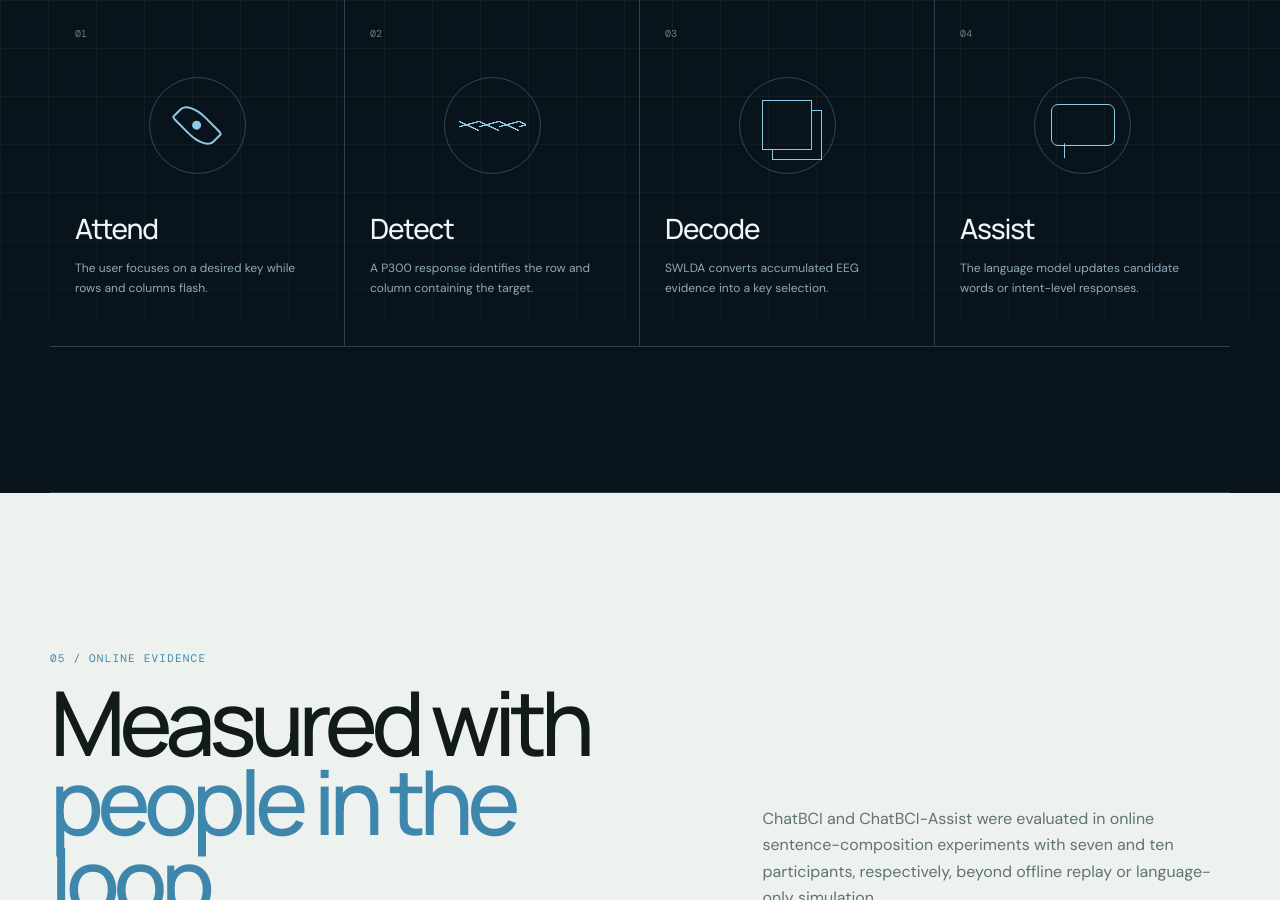
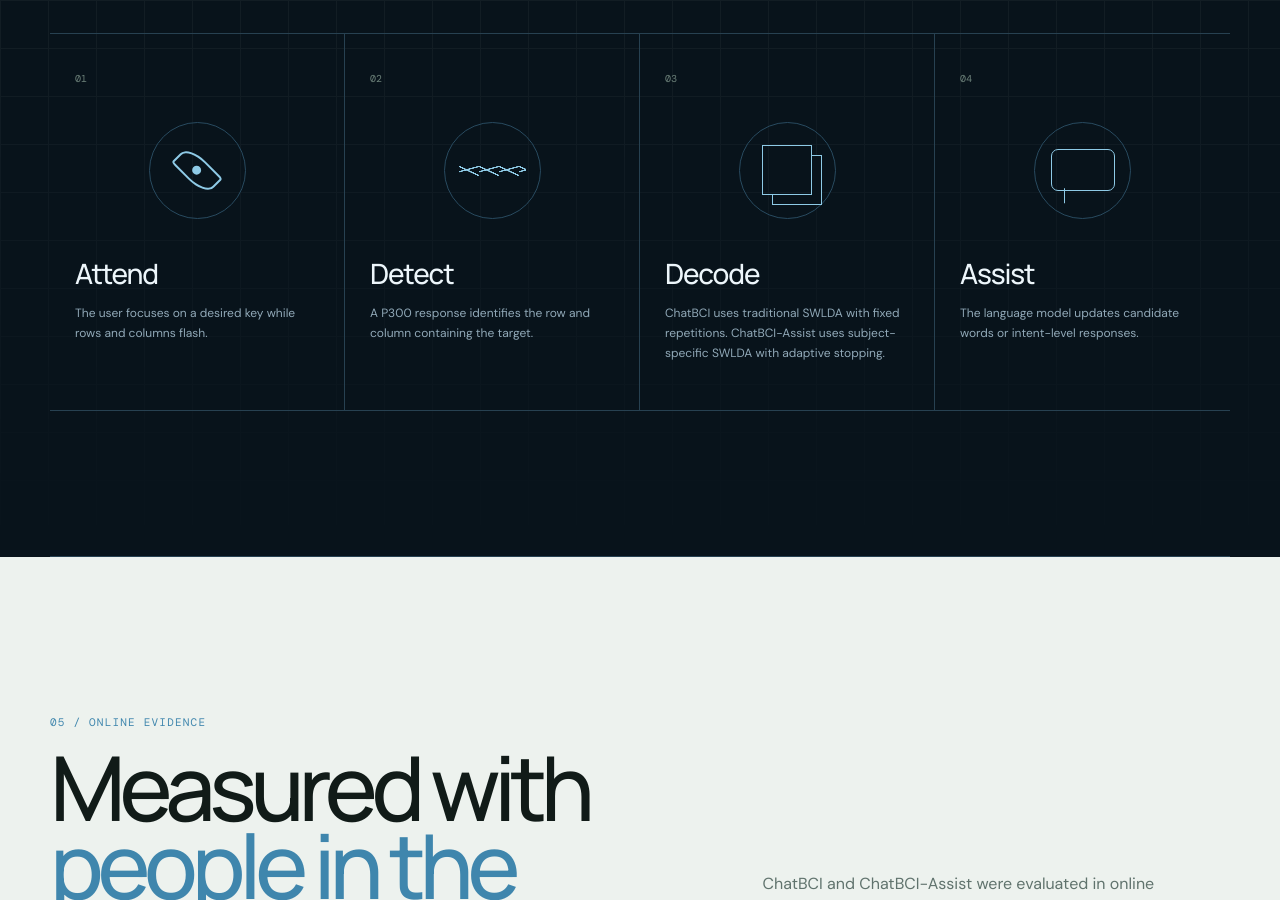
Before and after one commit to Jiazhen-Hong/jiazhenhong, a Jekyll site: the page projects/chatbci/index.html, which Jekyll copies as it is, in a window 1280 px wide and 900 px high, scrolled down 5803 px. Built offline with Jekyll 4.4.1, drawn with Linux system fonts in a browser that asks for light colours; some of the changed text lies outside the part shown.

Commit message:
Correct ChatBCI decoder descriptions

```diff
--- a/projects/chatbci/app.js
+++ b/projects/chatbci/app.js
@@ -92,7 +92,7 @@
   evidenceValue.textContent = evidence.toFixed(2);
   evidenceTrack.style.width = `${evidence * 100}%`;
   repetitionValue.textContent = MODES[state.mode].repetitions;
-  stopLabel.textContent = state.mode === "assist" ? "Adaptive stop" : "Fixed repetitions";
+  stopLabel.textContent = state.mode === "assist" ? "Adaptive stopping" : "Fixed repetitions";
 }
 
 function setMode(mode) {
--- a/projects/chatbci/index.html
+++ b/projects/chatbci/index.html
@@ -133,7 +133,8 @@
             </div>
             <ul>
               <li><span>Language</span>Remote GPT-3.5 query</li>
-              <li><span>Decoder</span>Subject-calibrated SWLDA</li>
+              <li><span>Decoder</span>Traditional SWLDA</li>
+              <li><span>Stopping</span>Fixed repetitions</li>
               <li><span>Goal</span>Fewer keys per sentence</li>
             </ul>
           </article>
@@ -148,7 +149,8 @@
             </div>
             <ul>
               <li><span>Language</span>Fine-tuned local Llama 3.1 8B</li>
-              <li><span>Decoder</span>SWLDA with adaptive stopping</li>
+              <li><span>Decoder</span>Subject-specific SWLDA</li>
+              <li><span>Stopping</span>Adaptive stopping algorithm</li>
               <li><span>Goal</span>Private semantic communication</li>
             </ul>
           </article>
@@ -206,7 +208,7 @@
       <div class="loop" aria-label="ChatBCI closed-loop workflow">
         <article class="reveal"><span>01</span><div class="loop-icon eye"><i></i></div><h3>Attend</h3><p>The user focuses on a desired key while rows and columns flash.</p></article>
         <article class="reveal"><span>02</span><div class="loop-icon wave"><i></i></div><h3>Detect</h3><p>A P300 response identifies the row and column containing the target.</p></article>
-        <article class="reveal"><span>03</span><div class="loop-icon decode"><i></i></div><h3>Decode</h3><p>SWLDA converts accumulated EEG evidence into a key selection.</p></article>
+        <article class="reveal"><span>03</span><div class="loop-icon decode"><i></i></div><h3>Decode</h3><p>ChatBCI uses traditional SWLDA with fixed repetitions. ChatBCI-Assist uses subject-specific SWLDA with adaptive stopping.</p></article>
         <article class="reveal"><span>04</span><div class="loop-icon language"><i></i></div><h3>Assist</h3><p>The language model updates candidate words or intent-level responses.</p></article>
       </div>
     </section>
```
